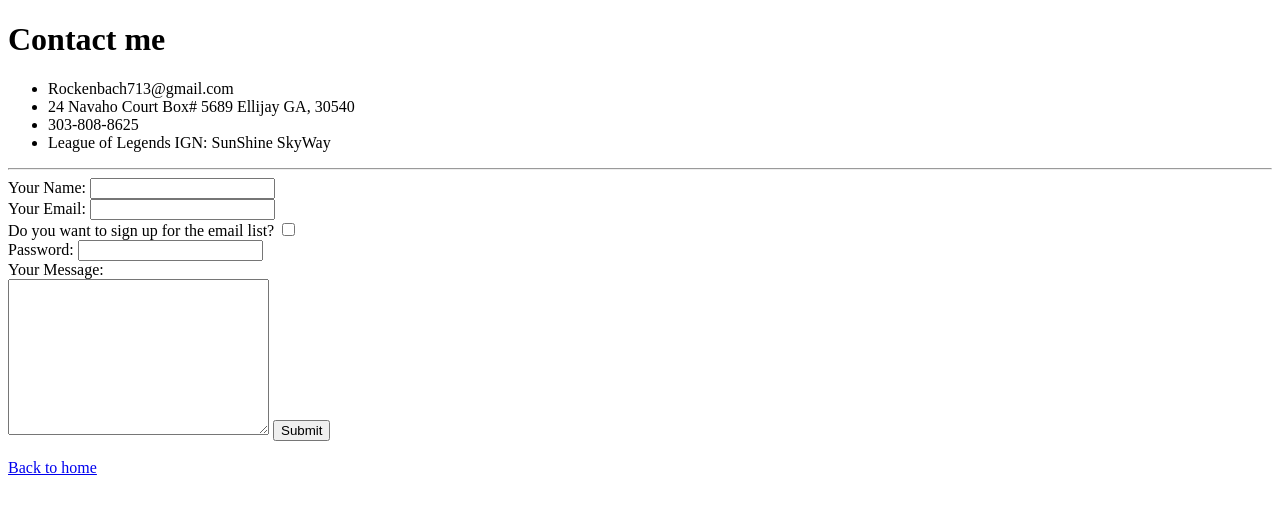
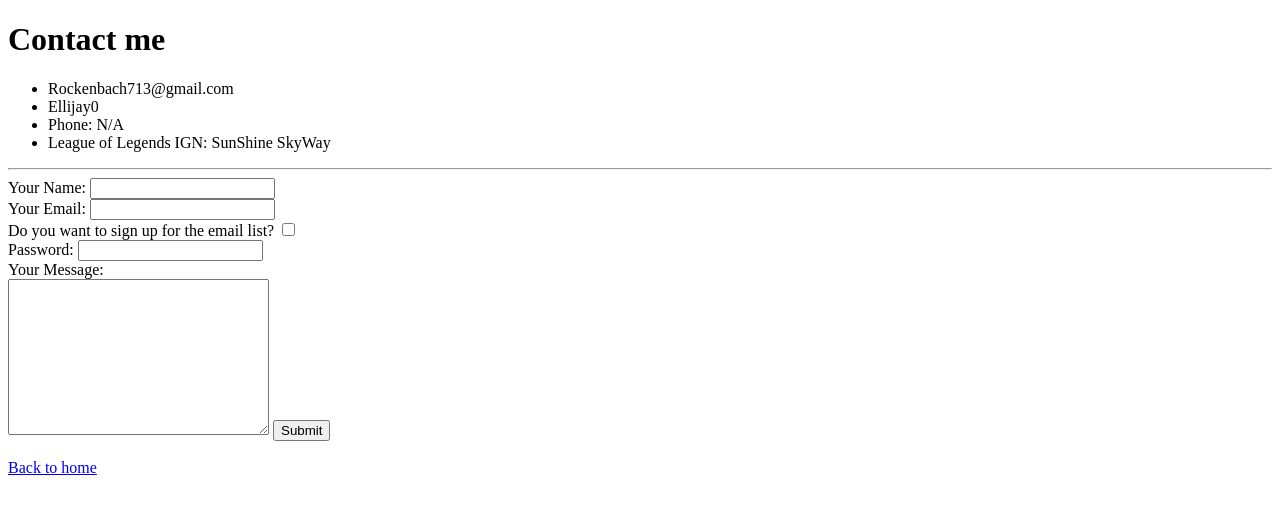
Before and after one commit to SunShineOneX/cv, a plain HTML site: page Contact.html in a window 1280 px wide. Drawn offline with Linux system fonts and the light colour scheme.

Commit message:
Update Contact.html

```diff
--- a/Contact.html
+++ b/Contact.html
@@ -10,8 +10,8 @@
   <h1>Contact me</h1>
   <ul>
     <li>Rockenbach713@gmail.com</li>
-    <li>24 Navaho Court Box# 5689 Ellijay GA, 30540</li>
-    <li>303-808-8625</li>
+    <li>Ellijay0</li>
+    <li>Phone: N/A</li>
     <li>League of Legends IGN: SunShine SkyWay</li>
   </ul>
 <hr>
```
